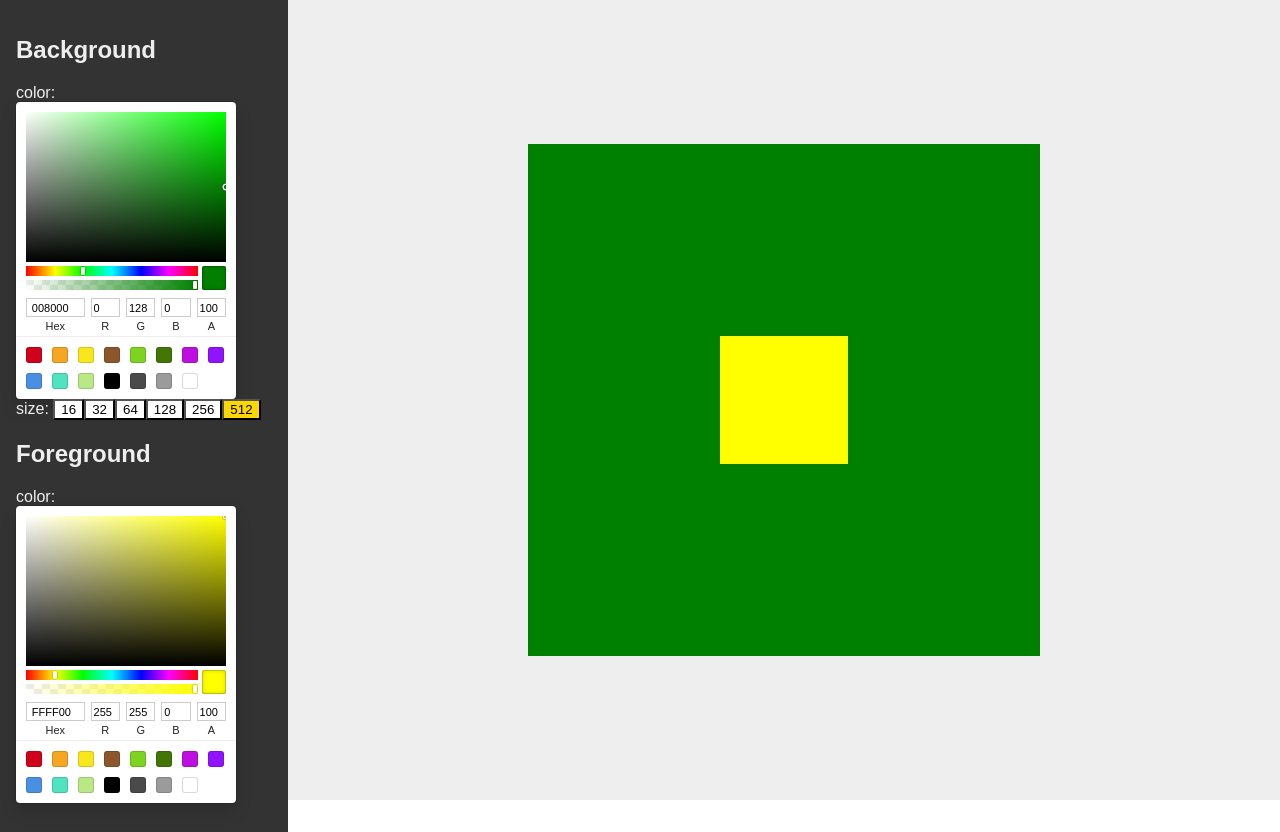
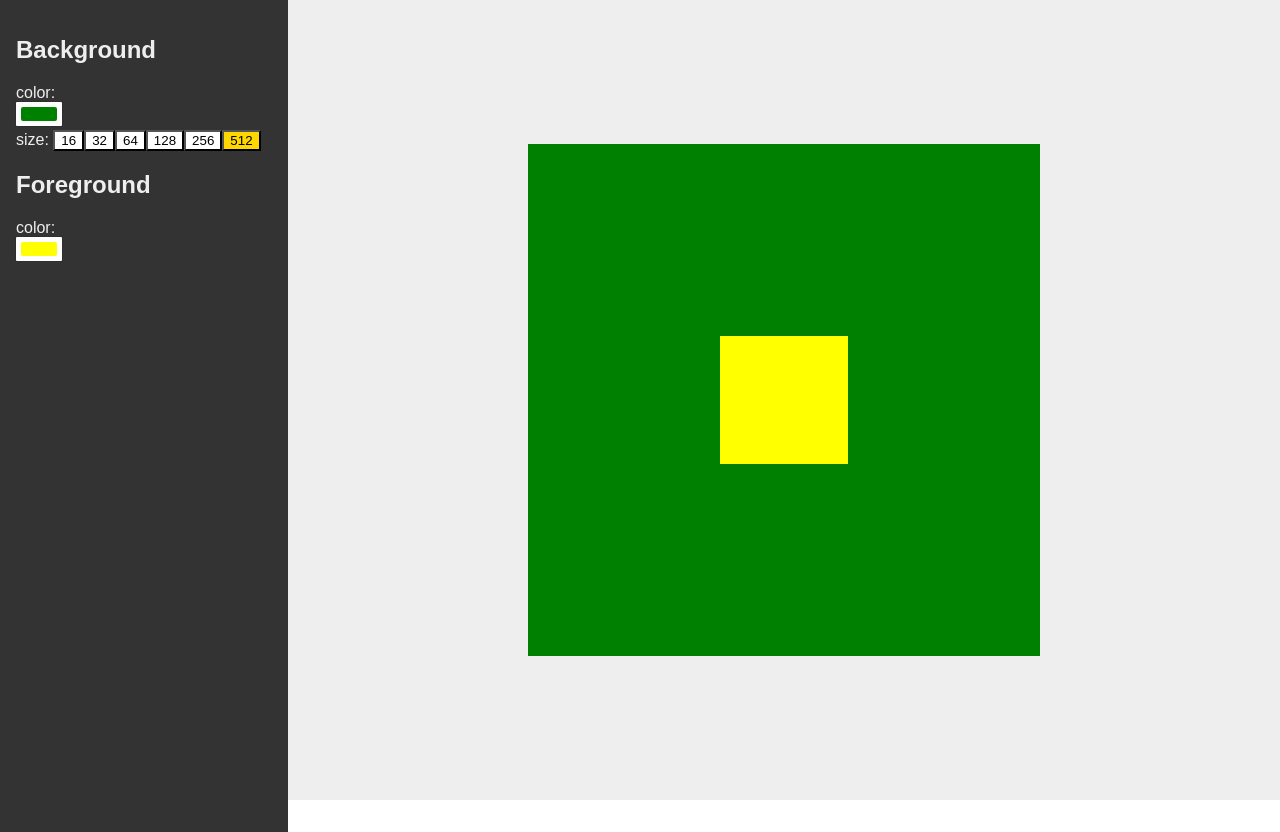
Before and after one commit to OlivierRoecker/editor, a React (Create React App) app: page / in a window 1280 px wide. Built offline with nearby package versions, Linux system fonts and the light colour scheme.

Commit message:
stable release before wolf

```diff
--- /dev/null
+++ b/src/Components/Picker.js
@@ -0,0 +1,79 @@
+// @flow
+
+import React from 'react'
+import reactCSS from 'reactcss'
+import { SketchPicker } from 'react-color'
+
+type Props = {
+  color: string,
+  handleChange: Function,
+}
+
+type State = {
+  displayColorPicker: boolean
+}
+
+class Picker extends React.Component<Props, State> {
+  state = {
+    displayColorPicker: false,
+  }
+
+  handleClick = () => {
+    this.setState({ displayColorPicker: !this.state.displayColorPicker })
+  }
+
+  handleClose = () => {
+    this.setState({ displayColorPicker: false })
+  }
+
+  render() {
+    const styles = reactCSS({
+      default: {
+        color: {
+          width: '36px',
+          height: '14px',
+          borderRadius: '2px',
+          background: this.props.color,
+        },
+        swatch: {
+          padding: '5px',
+          background: '#fff',
+          borderRadius: '1px',
+          boxShadow: '0 0 0 1px rgba(0,0,0,.1)',
+          display: 'inline-block',
+          cursor: 'pointer',
+        },
+        popover: {
+          position: 'absolute',
+          zIndex: '2',
+        },
+        cover: {
+          position: 'fixed',
+          top: '0px',
+          right: '0px',
+          bottom: '0px',
+          left: '0px',
+        },
+      },
+    })
+
+    return (
+      <div>
+        <div style={styles.swatch} onClick={this.handleClick}>
+          <div style={styles.color} />
+        </div>
+        {this.state.displayColorPicker ? (
+          <div style={styles.popover}>
+            <div style={styles.cover} onClick={this.handleClose} />
+            <SketchPicker
+              color={this.props.color}
+              onChange={this.props.handleChange}
+            />
+          </div>
+        ) : null}
+      </div>
+    )
+  }
+}
+
+export default Picker
--- a/src/Components/Sidebar.js
+++ b/src/Components/Sidebar.js
@@ -1,7 +1,7 @@
 // @flow
 
 import React, { Component } from 'react'
-import { SketchPicker } from 'react-color'
+import Picker from './Picker.js'
 import './Sidebar.css'
 
 const sizes = [...Array(6).keys()].map(i => 2 ** (i + 4))
@@ -41,14 +41,14 @@ class Sidebar extends Component<Props> {
         <section>
           <h2>Background</h2>
           <label>
-            color: <SketchPicker color={bgColor} onChange={handleBgColorChange} />
+            color: <Picker color={bgColor} handleChange={handleBgColorChange} />
           </label>
           <div>size: {buttons}</div>
         </section>
         <section>
           <h2>Foreground</h2>
           <label>
-            color: <SketchPicker color={fgColor} onChange={handleFgColorChange} />
+            color: <Picker color={fgColor} handleChange={handleFgColorChange} />
           </label>
         </section>
       </aside>
```
Also changed, not shown: public/werewolf.svg (added).
